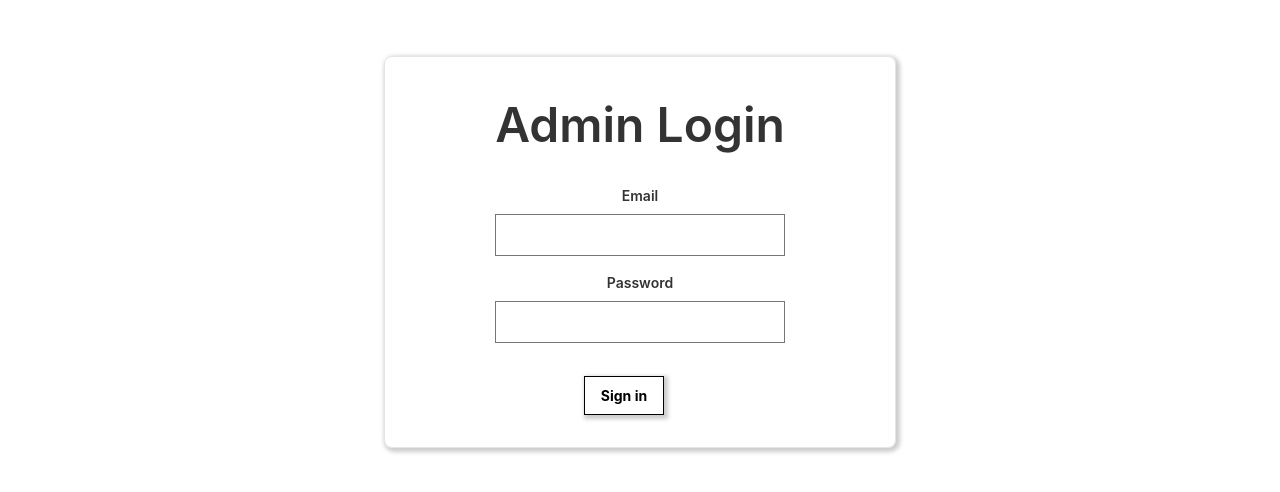
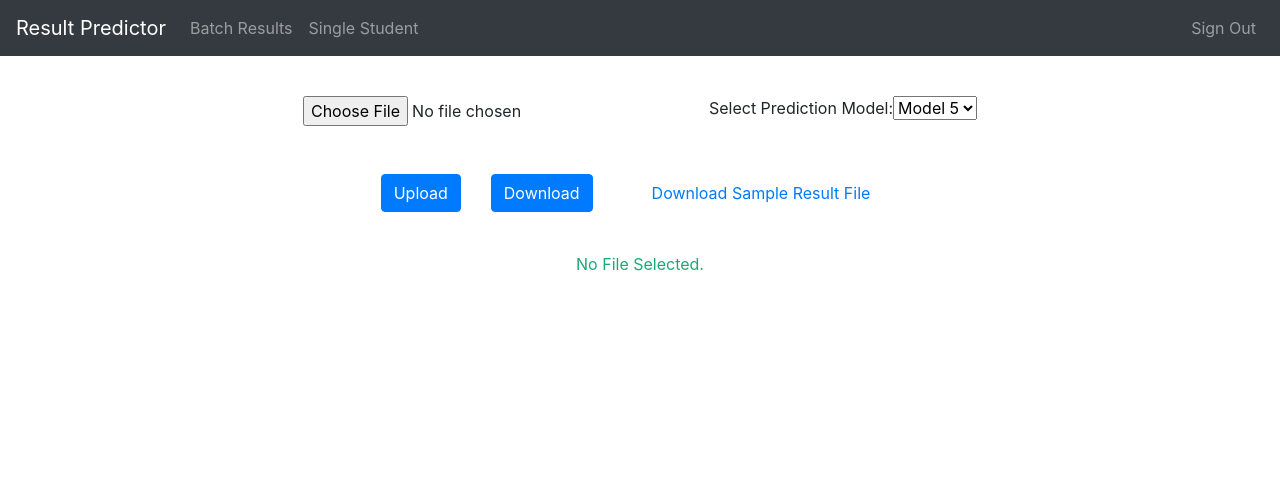
Before and after one commit to abhinav-gautam/result-predictor, a React (Create React App) app: page / in a window 1280 px wide. Shown: the top 492 px of the page. Built offline with nearby package versions, Linux system fonts and the light colour scheme.

Commit message:
sample file download option

```diff
--- a/package.json
+++ b/package.json
@@ -4,10 +4,10 @@
   "private": true,
   "dependencies": {
     "bootstrap": "^4.4.1",
-    "firebase": "^7.0.0",
-    "react": "^16.10.1",
+    "firebase": "^7.11.0",
+    "react": "^16.13.0",
     "react-bootstrap": "^1.0.0-beta.17",
-    "react-dom": "^16.10.1",
+    "react-dom": "^16.13.0",
     "react-scripts": "3.1.2",
     "tachyons": "^4.11.1"
   },
--- a/src/App.js
+++ b/src/App.js
@@ -15,8 +15,8 @@ class App extends React.Component {
   constructor(){
     super();
     this.state = {
-      route : 'login',
-      isLoggedIn : false,
+      route : 'batch',
+      isLoggedIn : true,
       selectedFile: null,
       selectedFileName: null,
       isUploading: false,
@@ -36,6 +36,34 @@ class App extends React.Component {
     this.setState({route:route})
   }
 
+  // Sign Out
+  signOut = () =>{
+    this.resetState()
+    this.setState({route:'login',isLoggedIn:false})
+  }
+
+  // Download Sample Result File
+  downloadSample = () =>{
+    this.setState({showSpinner:true,present_state:'Downloading Sample.'})
+    storage.ref('files').child("Sample.xlsx").getDownloadURL()
+      .then(url=>{
+        fetch(url)
+        .then(response=>{
+          window.location.href = response.url;
+        })
+        .catch(error=>{
+          console.log(error);
+          this.resetState()
+          this.setState({error:"Internal server error. Error Code: DS1. Contact admin."})
+        })
+        this.setState({showSpinner:false,present_state:'No File Selected.'})
+      })
+      .catch(error=>{
+        console.log(error);
+        this.resetState()
+        this.setState({error:"Internal server error. Error Code: DS2. Contact admin."})
+      })
+  }
   // Reset state
   resetState = () =>{
     document.getElementById('file').value=null
@@ -164,7 +192,7 @@ class App extends React.Component {
           window.location.href = response.url;
         })
         .catch(error=>{
-          console.log();
+          console.log(error);
           this.resetState()
           this.setState({error:"Internal server error. Error Code: DF1. Contact admin."})
         })
@@ -175,7 +203,7 @@ class App extends React.Component {
         this.setState({present_state:"File will be downloaded."})
       })
       .catch(error=>{
-        console.log();
+        console.log(error);
         this.resetState()
         this.setState({error:"Internal server error. Error Code: DF2. Contact admin."})
       })
@@ -186,10 +214,11 @@ class App extends React.Component {
     const {isLoggedIn, selectedFile, present_state, route, error, showSpinner} = this.state
     const {onRouteChange, modelSelectionHandler,
           fileDownloadHandler, fileUploadHandler,
-          fileValidationHandler, resetState} = this
+          fileValidationHandler, resetState,
+          signOut, downloadSample} = this
     return (
       <div className = 'App'>
-        <Navigation onRouteChange={onRouteChange} isLoggedIn={isLoggedIn} route={route}/>
+        <Navigation onRouteChange={onRouteChange} isLoggedIn={isLoggedIn} route={route} signOut = {signOut}/>
         <br/>
         {
           route === 'login'
@@ -205,6 +234,7 @@ class App extends React.Component {
                 fileUploadHandler={fileUploadHandler}
                 fileValidationHandler={fileValidationHandler}
                 showSpinner = {showSpinner}
+                downloadSample = {downloadSample}
               />
             : route === 'home'
               ? <Model1/>
--- a/src/components/BatchResults.js
+++ b/src/components/BatchResults.js
@@ -20,24 +20,20 @@ class BatchResults extends React.Component{
     }
 
     render(){
-      const{fileUploadHandler, error, fileValidationHandler, fileDownloadHandler, present_state, showSpinner} = this.props
+      const{fileUploadHandler, error, fileValidationHandler, fileDownloadHandler, present_state, showSpinner, downloadSample} = this.props
       return(
         <Container >
             <Form>
                 <Row className="justify-content-md-center   ">
                   <Col xs={12} md={'auto'}>
-
                       <div className="pa3 center">
                         <Form.Group>
                           <Form.Control type="file" onClick={this.resetState} onChange={fileValidationHandler}
                           name="file" id="file" className="inputfile"
                           accept=".csv, application/vnd.ms-excel, application/vnd.openxmlformats-officedocument.spreadsheetml.sheet"/>
                         </Form.Group>
-
                       </div>
-
                   </Col>
-
 
                   <Col xs={12} md={'auto'} >
                     <div className="pa3 center">
@@ -50,19 +46,20 @@ class BatchResults extends React.Component{
                           <option value="Model2">Model 2</option>
                           <option value="Model1">Model 1</option>
                         </select>
+                      </Form.Group>
+                    </div>
+                  </Col>
+                </Row>
 
-                      </Form.Group>
-
-                    </div>
-
-                  </Col>
-
-                </Row>
                 <Row className="justify-content-md-center">
                   <Col sm md="auto" className='pa3'><Button variant="primary" onClick={fileUploadHandler}>Upload</Button>     </Col>
                   <Col sm md="auto" className='pa3'><Button variant="primary" onClick={fileDownloadHandler}>Download</Button>   </Col>
+                  <Col xs={12} md={'auto'}>
+                    <div className="pa3 center">
+                      <Button variant="link" onClick={downloadSample}>Download Sample Result File</Button>
+                    </div>
+                  </Col>
                 </Row>
-
             </Form>
 
 
--- a/src/components/Login.js
+++ b/src/components/Login.js
@@ -113,10 +113,11 @@ class Login extends React.Component{
 				      type="submit"
 				      value="Sign in"/>
 				    </div>
+
 			    </div>
 			    {//Server Form Validation
 		      		this.state.error==="wrong credentials"
-		      		?<label className="db fw6 lh-copy f6 red">*Incorrect Email or Password</label>
+		      		?<p className="db fw6 lh-copy f6 red">*Incorrect Email or Password</p>
 		      		:null
 				}
 			  </div>
--- a/src/components/Navigation.js
+++ b/src/components/Navigation.js
@@ -7,7 +7,7 @@ import Col from 'react-bootstrap/Col';
 
 
 
-const Navigation = ({isLoggedIn,onRouteChange,route}) =>{
+const Navigation = ({isLoggedIn,onRouteChange,route,signOut}) =>{
     if(isLoggedIn===true){
 		return (
 			<div>
@@ -15,12 +15,15 @@ const Navigation = ({isLoggedIn,onRouteChange,route}) =>{
 					<Navbar.Brand href="#">Result Predictor</Navbar.Brand>
 					<Navbar.Toggle aria-controls="responsive-navbar-nav" />
  					<Navbar.Collapse id="responsive-navbar-nav">
-					<Nav className="mr-auto">
-						<Nav.Link href="" onClick={()=>onRouteChange('batch')}>Batch Results</Nav.Link>
-						<Nav.Link href="" onClick={()=>onRouteChange('home')}>Single Student</Nav.Link>
-					</Nav>
-					{/* <p onClick={()=>onRouteChange('batch')} className='f3 link dim black pa3 pointer'>Batch Results</p>
-					<p onClick={()=>onRouteChange('home')} className='f3 link dim black pa3 pointer'>Single Student</p> */}
+						<Nav className="mr-auto">
+							<Nav.Link href="" onClick={()=>onRouteChange('batch')}>Batch Results</Nav.Link>
+							<Nav.Link href="" onClick={()=>onRouteChange('home')}>Single Student</Nav.Link>
+						</Nav>
+
+						<Nav>
+							<Nav.Link href="" onClick={()=>signOut()}>Sign Out</Nav.Link>
+
+						</Nav>
 					</Navbar.Collapse>
 				</Navbar>
 
@@ -59,17 +62,7 @@ const Navigation = ({isLoggedIn,onRouteChange,route}) =>{
 										</Col>
 									</Row>
 								</Container>
-
-
-
-
-
 							</Nav>
-							{/* <p onClick={()=>onRouteChange('home')} className='f3 link dim black underline pa3 pointer'>Model 1</p>
-							<p onClick={()=>onRouteChange('model2')} className='f3 link dim black underline pa3 pointer'>Model 2</p>
-							<p onClick={()=>onRouteChange('model3')} className='f3 link dim black underline pa3 pointer'>Model 3</p>
-							<p onClick={()=>onRouteChange('model4')} className='f3 link dim black underline pa3 pointer'>Model 4</p>
-							<p onClick={()=>onRouteChange('model5')} className='f3 link dim black underline pa3 pointer'>Model 5</p> */}
 						</Navbar>
 
 					</div>
```
Also changed, not shown: 1 other file (tests, documents, lock files or other folders).
